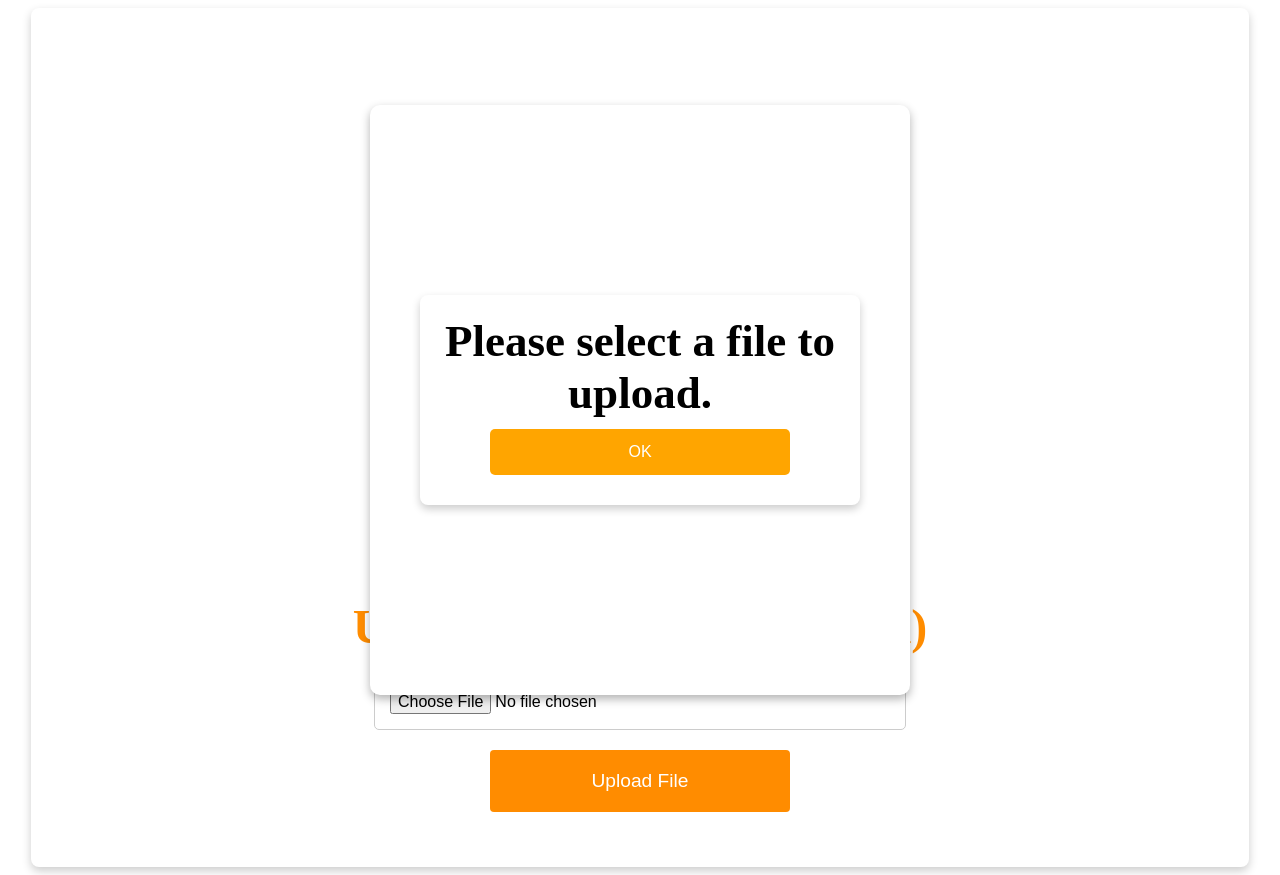
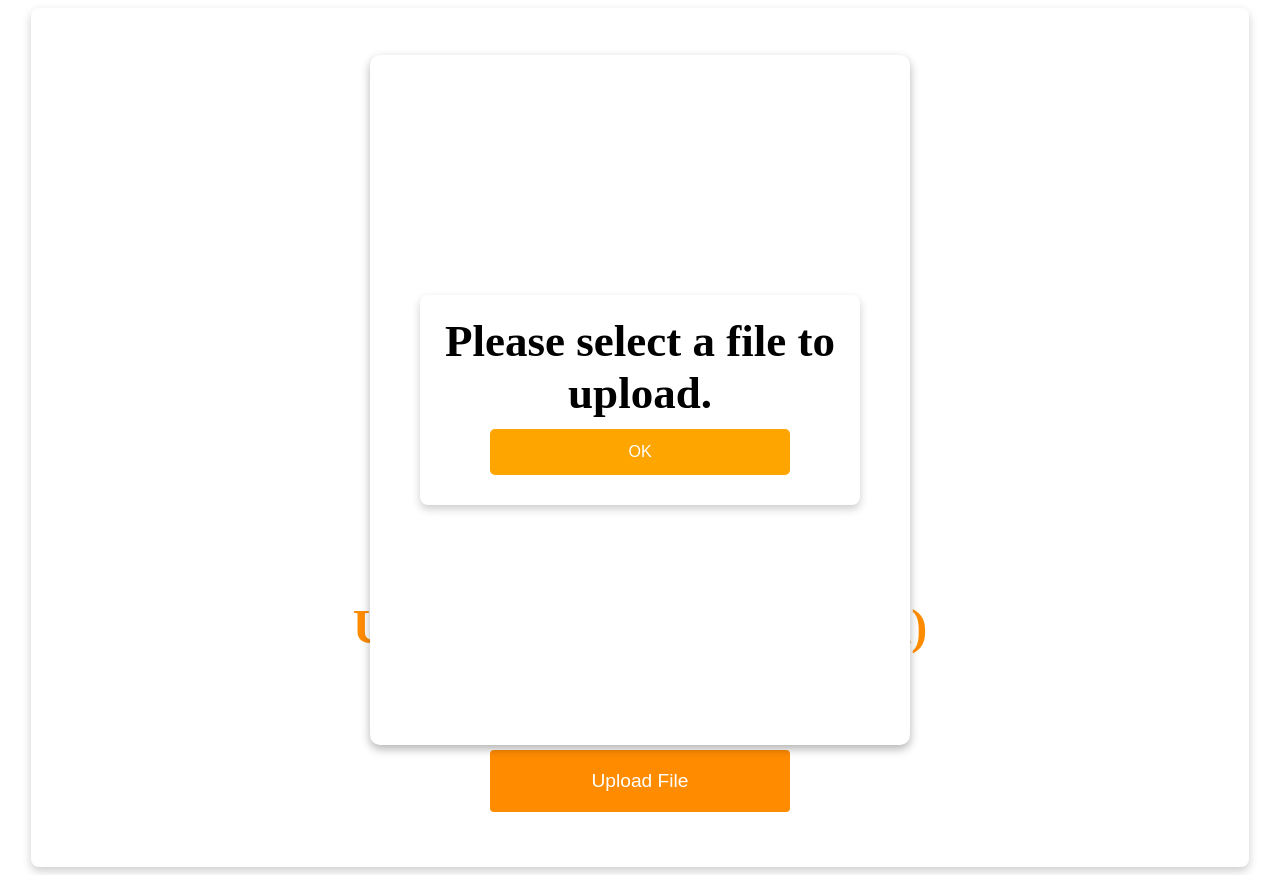
Before and after one commit to mahathisharma-nirmala-3699/price-checker, a plain HTML site: page index.html in a window 1280 px wide. Both pictures are taken after a click on the button "Upload File". Drawn offline with Linux system fonts and the light colour scheme.

Commit message:
Update style.css

```diff
--- a/style.css
+++ b/style.css
@@ -467,7 +467,7 @@ input[type="text"] {
   #authModal,
   #changeAuthModal {
     width: 500px; /* Slightly larger popups for larger screens */
-    height: 550px;
+    height: 650px;
     font-size: 30px;
   }
 
```
